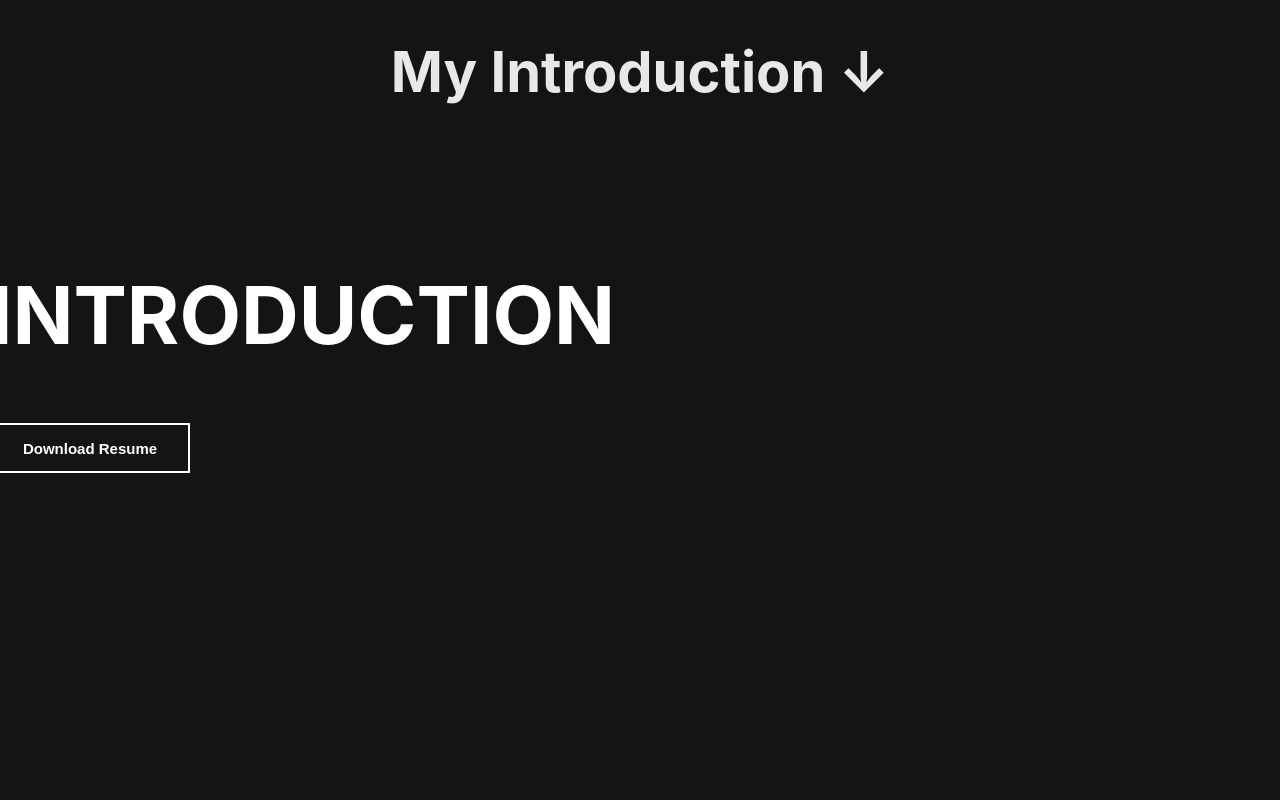
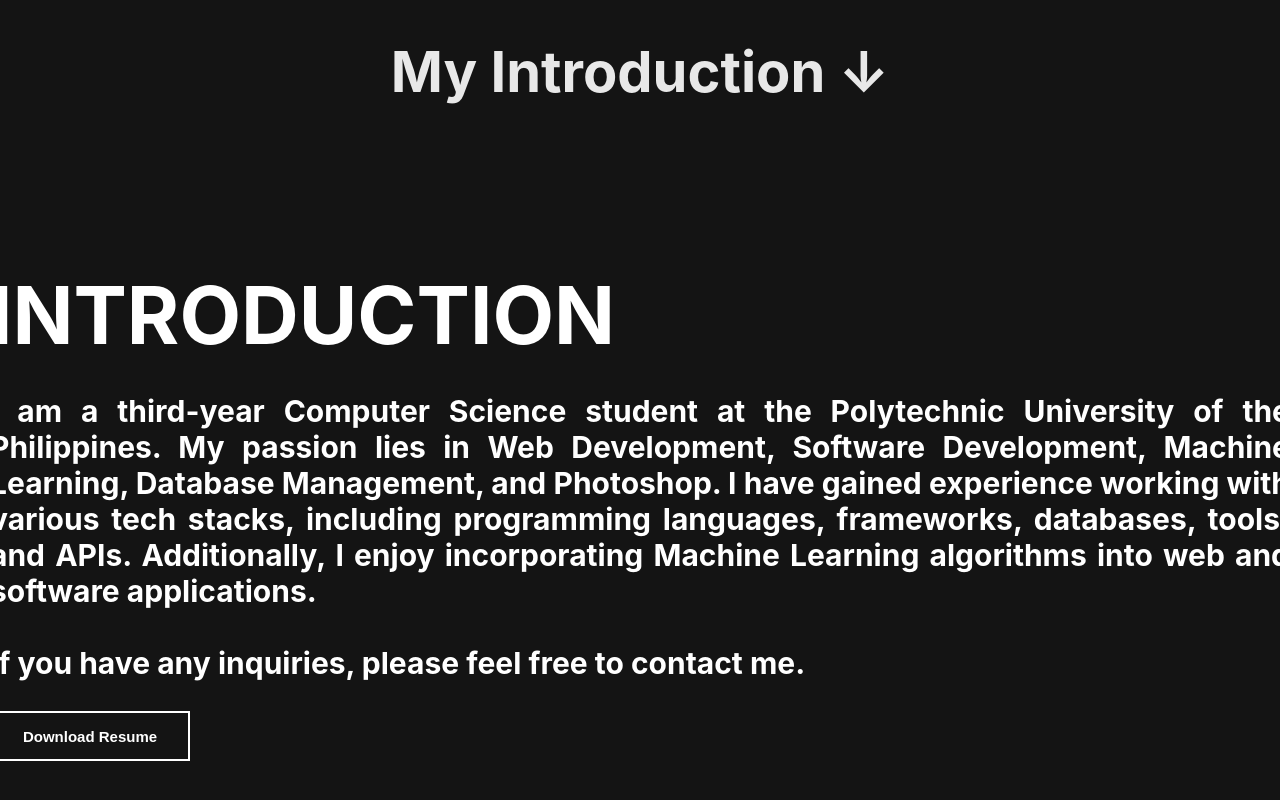
Before and after one commit to pmcm4/portfolio, a React (Create React App) app: page / in a window 1280 px wide. Shown: the part 702-1502 px from the top of the page. Built offline with nearby package versions, Linux system fonts and the light colour scheme.

Commit message:
added content

```diff
--- a/src/components/home/home.tsx
+++ b/src/components/home/home.tsx
@@ -80,7 +80,14 @@
                     <div className={styles.container}>
                         <h1 className={styles.introHead}>INTRODUCTION</h1>
                         <p className={styles.introP}>
-                            {/* Your content here */}
+                        I am a third-year Computer Science student at the Polytechnic University
+                            of the Philippines. My passion lies in Web Development, Software
+                            Development, Machine Learning, Database Management, and Photoshop. I
+                            have gained experience working with various tech stacks, including
+                            programming languages, frameworks, databases, tools, and APIs.
+                            Additionally, I enjoy incorporating Machine Learning algorithms into web
+                            and software applications.
+                            <br /> <br /> If you have any inquiries, please feel free to contact me.
                         </p>
                         {/* Use the downloadLinkRef to trigger the download */}
                         <a
```
